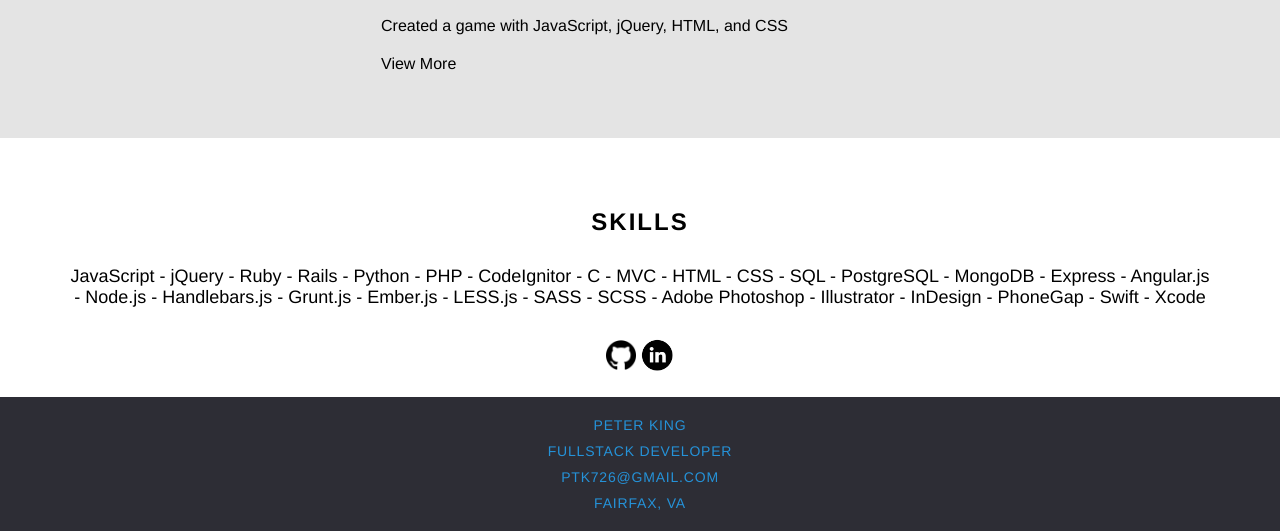
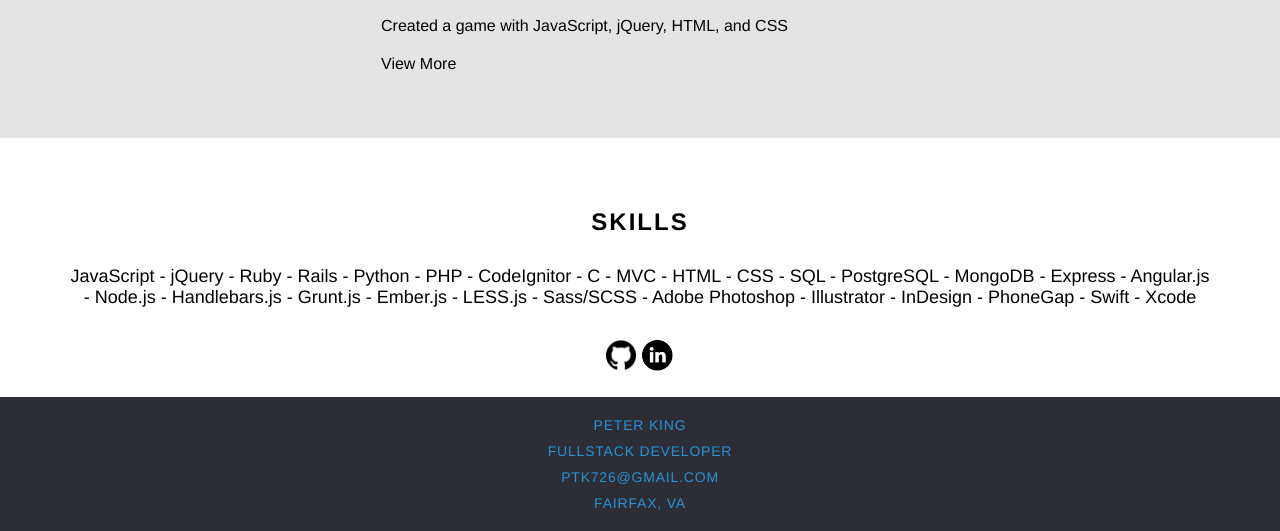
Before and after one commit to snowbrdking26/Peter_King, a website: page index.html in a window 1280 px wide. Shown: the part 2903-3434 px from the top of the page. Drawn offline with nearby package versions, Linux system fonts and the light colour scheme.

Commit message:
updated images

```diff
--- a/index.html
+++ b/index.html
@@ -122,7 +122,7 @@
 </div> -->
 
 <div data-aos="zoom-in" data-aos-duration="2000" class="textListOfSkills">
-		<p class="textListOfSkills">JavaScript - jQuery - Ruby - Rails - Python - PHP - CodeIgnitor - C - MVC - HTML - CSS - SQL - PostgreSQL - MongoDB - Express - Angular.js - Node.js - Handlebars.js - Grunt.js - Ember.js - LESS.js - SASS - SCSS - Adobe Photoshop - Illustrator - InDesign - PhoneGap - Swift - Xcode
+		<p class="textListOfSkills">JavaScript - jQuery - Ruby - Rails - Python - PHP - CodeIgnitor - C - MVC - HTML - CSS - SQL - PostgreSQL - MongoDB - Express - Angular.js - Node.js - Handlebars.js - Grunt.js - Ember.js - LESS.js - Sass/SCSS - Adobe Photoshop - Illustrator - InDesign - PhoneGap - Swift - Xcode
 		</p>
 </div>
 
```
Also changed, not shown: Peter_King_Resume.png, 1 other file.
